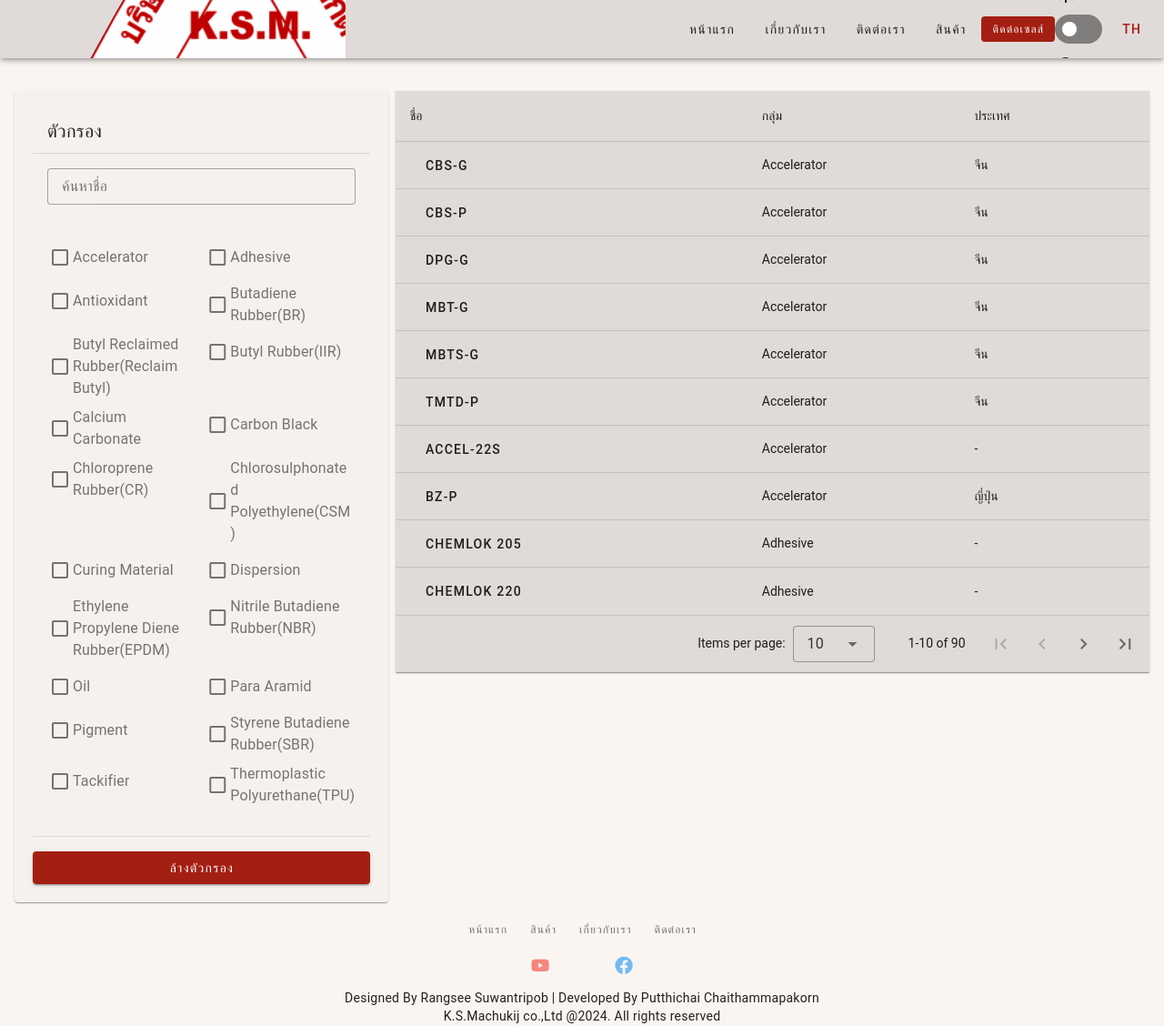
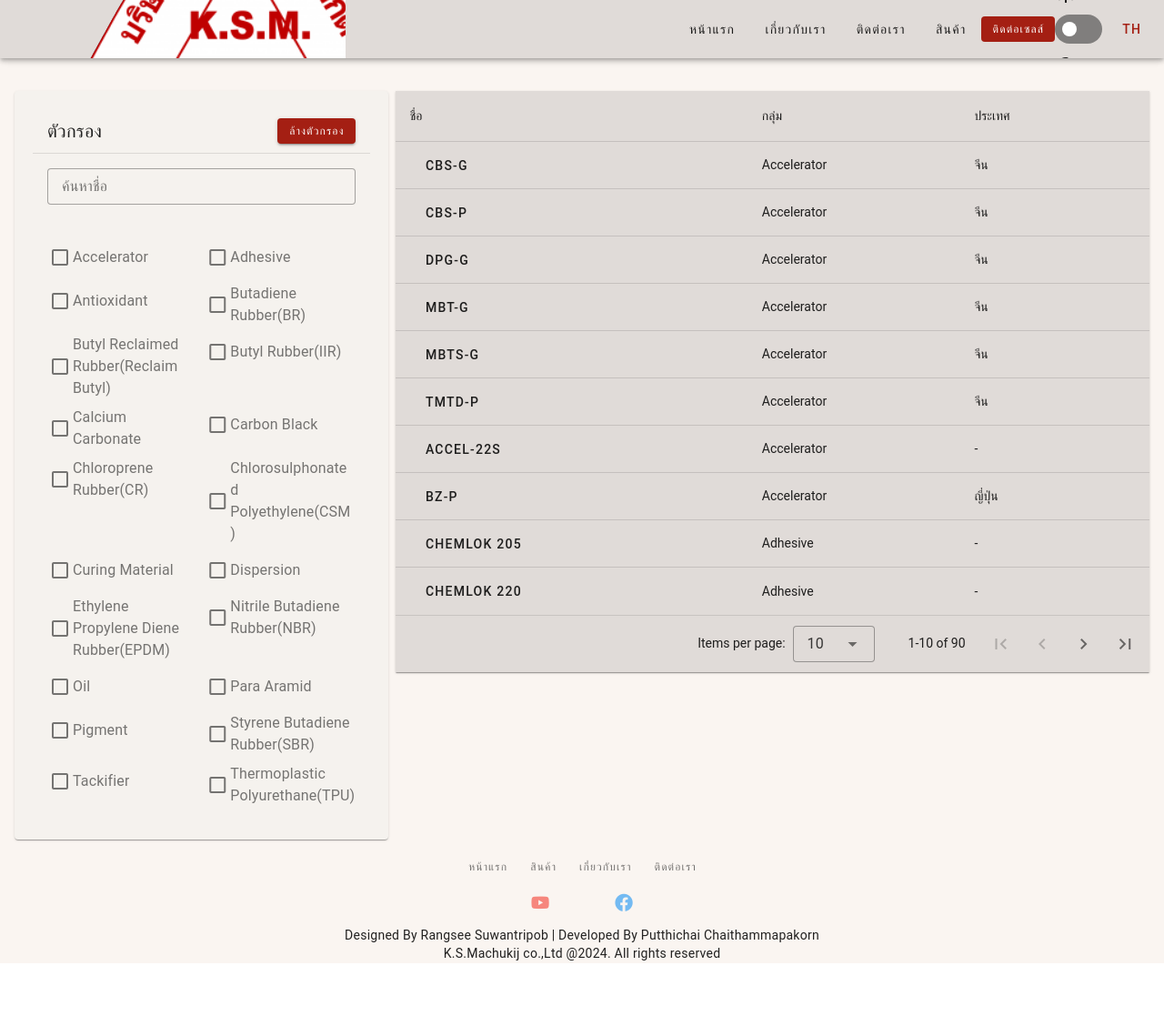
Before and after one commit to ksmachukij/ksm-website, a Vue app: page /product-list in a window 1280 px wide. Shown: the whole page at 91% size. After the commit the page ends 1059 px from the top, so only its background shows below. Built offline with nearby package versions, Linux system fonts and the light colour scheme.

Commit message:
Update ProductList.vue

```diff
--- a/src/pages/ProductList.vue
+++ b/src/pages/ProductList.vue
@@ -10,7 +10,16 @@
         md="4"
       >
         <v-card class="sidebar">
-          <v-card-title>{{ t('Filter_Header') }}</v-card-title>
+          <v-card-title class="d-flex align-center justify-space-between">
+            <span>{{ t('Filter_Header') }}</span>
+            <v-btn
+              color="primary"
+              size="small"
+              @click="resetFilters"
+            >
+              {{ t('Filter_Reset_Btn') }}
+            </v-btn>
+          </v-card-title>
           <v-divider />
           <v-card-text>
             <!-- Search Name Field -->
@@ -39,14 +48,6 @@
               </v-col>
             </v-row>
           </v-card-text>
-          <v-divider class="my-4" />
-          <v-btn
-            color="primary"
-            block
-            @click="resetFilters"
-          >
-            {{ t('Filter_Reset_Btn') }}
-          </v-btn>
         </v-card>
       </v-col>
 
```
